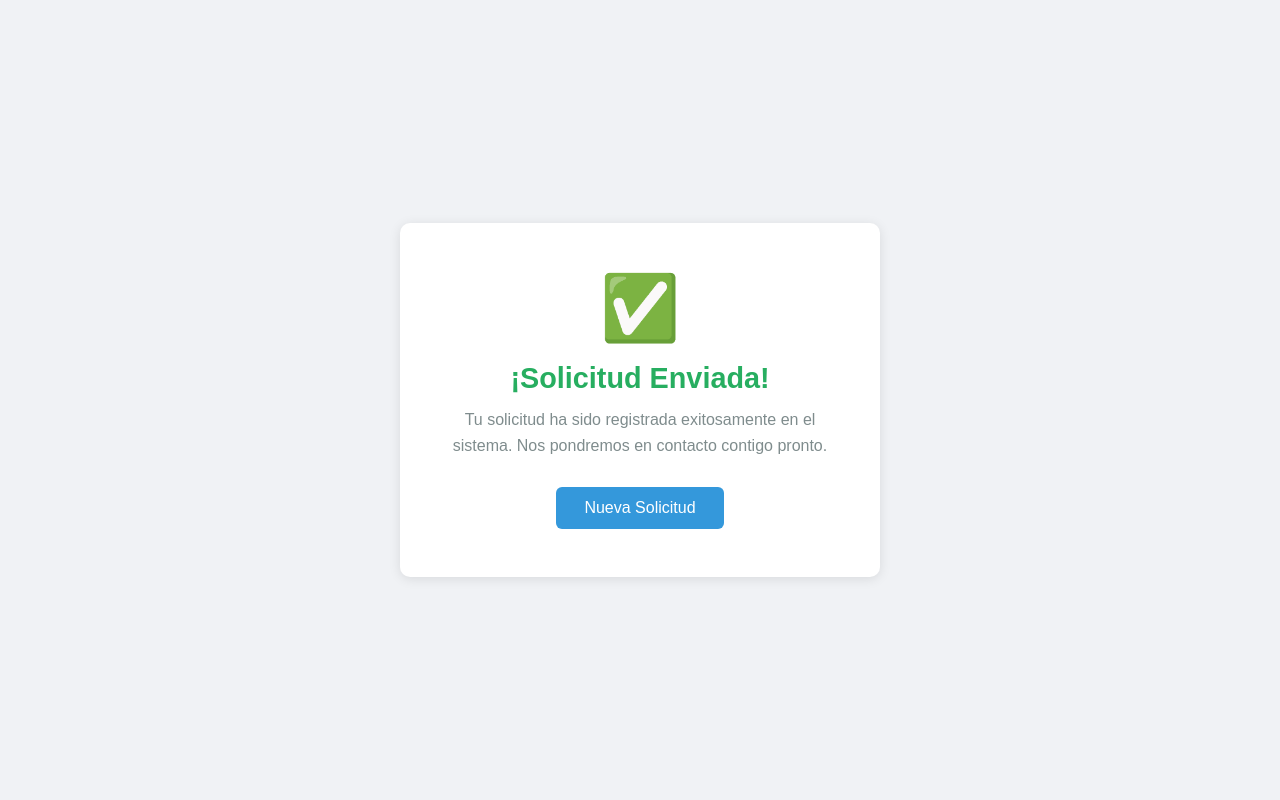
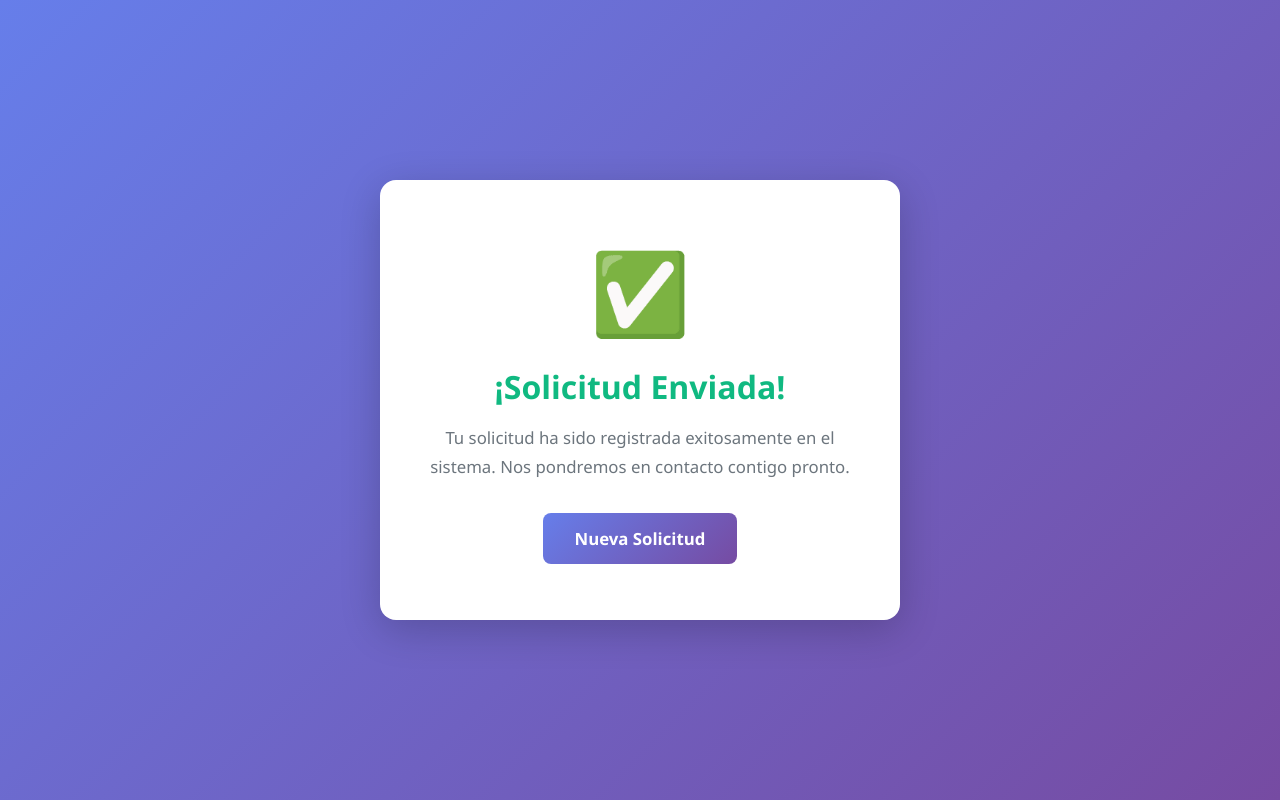
Before and after one commit to SebastianRosero16/TallerDjango-2, a Django app: page /solicitudes/confirmacion/ in a window 1280 px wide. Run offline with Django 4.2, Linux system fonts and the light colour scheme.

Commit message:
se mejora el diseño visual de la pagina de confirmacion de solicitudes

```diff
--- a/taller_formularios_nombre_estudiantes/solicitudes/templates/solicitudes/confirmacion.html
+++ b/taller_formularios_nombre_estudiantes/solicitudes/templates/solicitudes/confirmacion.html
@@ -6,13 +6,14 @@
     <title>Solicitud Enviada</title>
     <style>
         * { box-sizing: border-box; margin: 0; padding: 0; }
-        body { font-family: Arial, sans-serif; background: #f0f2f5; display: flex; justify-content: center; align-items: center; min-height: 100vh; }
-        .card { background: #fff; border-radius: 10px; box-shadow: 0 2px 12px rgba(0,0,0,0.1); padding: 48px 36px; text-align: center; max-width: 480px; width: 100%; }
-        .icon { font-size: 4rem; margin-bottom: 16px; }
-        h1 { color: #27ae60; margin-bottom: 12px; font-size: 1.8rem; }
-        p { color: #7f8c8d; margin-bottom: 28px; font-size: 1rem; line-height: 1.6; }
-        .btn { display: inline-block; background: #3498db; color: #fff; text-decoration: none; padding: 12px 28px; border-radius: 6px; font-size: 1rem; }
-        .btn:hover { background: #2980b9; }
+        body { font-family: 'Segoe UI', Tahoma, Geneva, Verdana, sans-serif; background: linear-gradient(135deg, #667eea 0%, #764ba2 100%); display: flex; justify-content: center; align-items: center; min-height: 100vh; padding: 20px; }
+        .card { background: #fff; border-radius: 16px; box-shadow: 0 10px 40px rgba(0,0,0,0.2); padding: 56px 40px; text-align: center; max-width: 520px; width: 100%; }
+        .icon { font-size: 5rem; margin-bottom: 20px; animation: bounce 0.6s ease; }
+        @keyframes bounce { 0%, 100% { transform: translateY(0); } 50% { transform: translateY(-10px); } }
+        h1 { color: #10b981; margin-bottom: 16px; font-size: 2rem; font-weight: 700; }
+        p { color: #6c757d; margin-bottom: 32px; font-size: 1.05rem; line-height: 1.7; }
+        .btn { display: inline-block; background: linear-gradient(135deg, #667eea 0%, #764ba2 100%); color: #fff; text-decoration: none; padding: 14px 32px; border-radius: 8px; font-size: 1.05rem; font-weight: 600; transition: transform 0.2s; }
+        .btn:hover { transform: translateY(-2px); box-shadow: 0 6px 20px rgba(102, 126, 234, 0.4); }
     </style>
 </head>
 <body>
```
